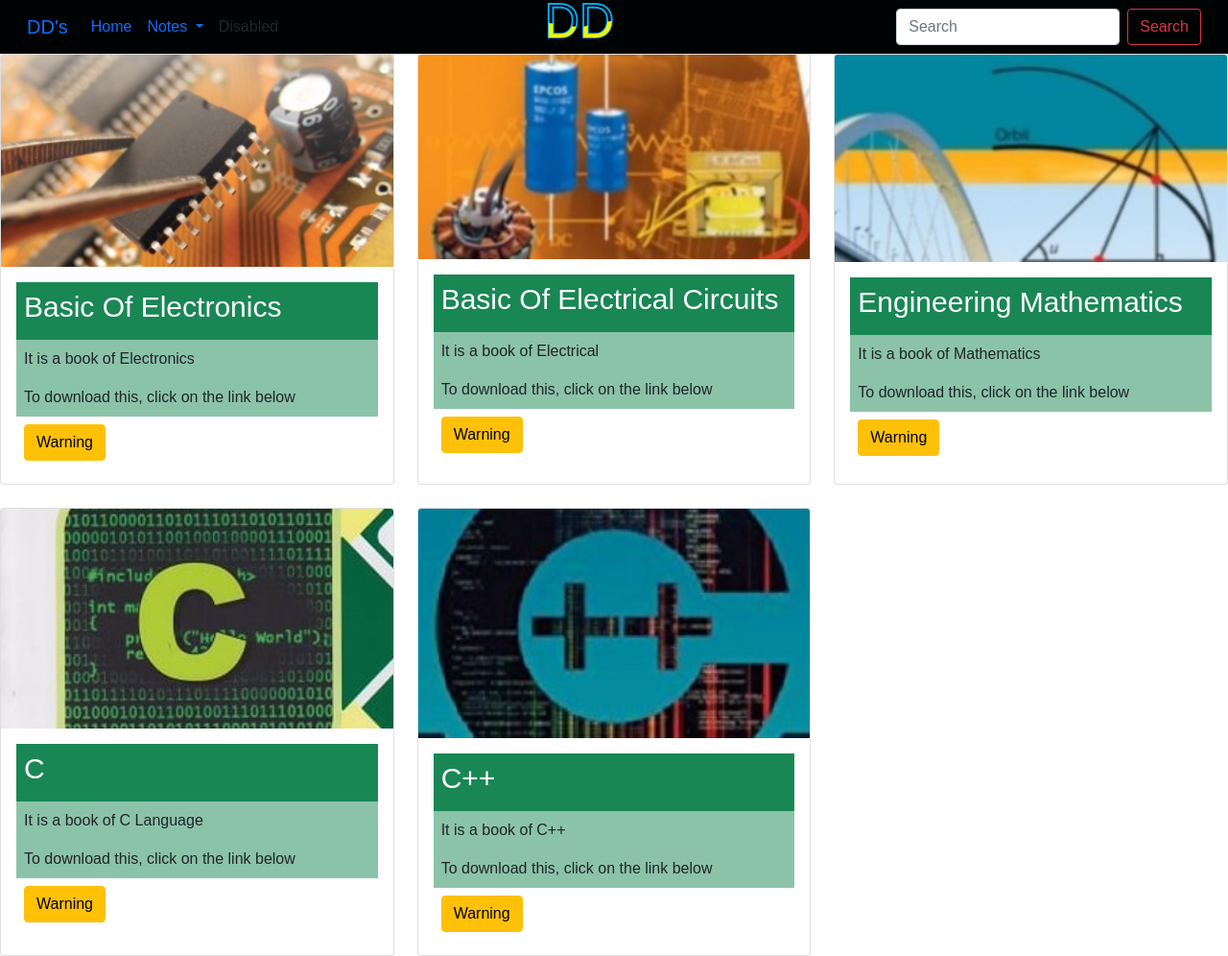
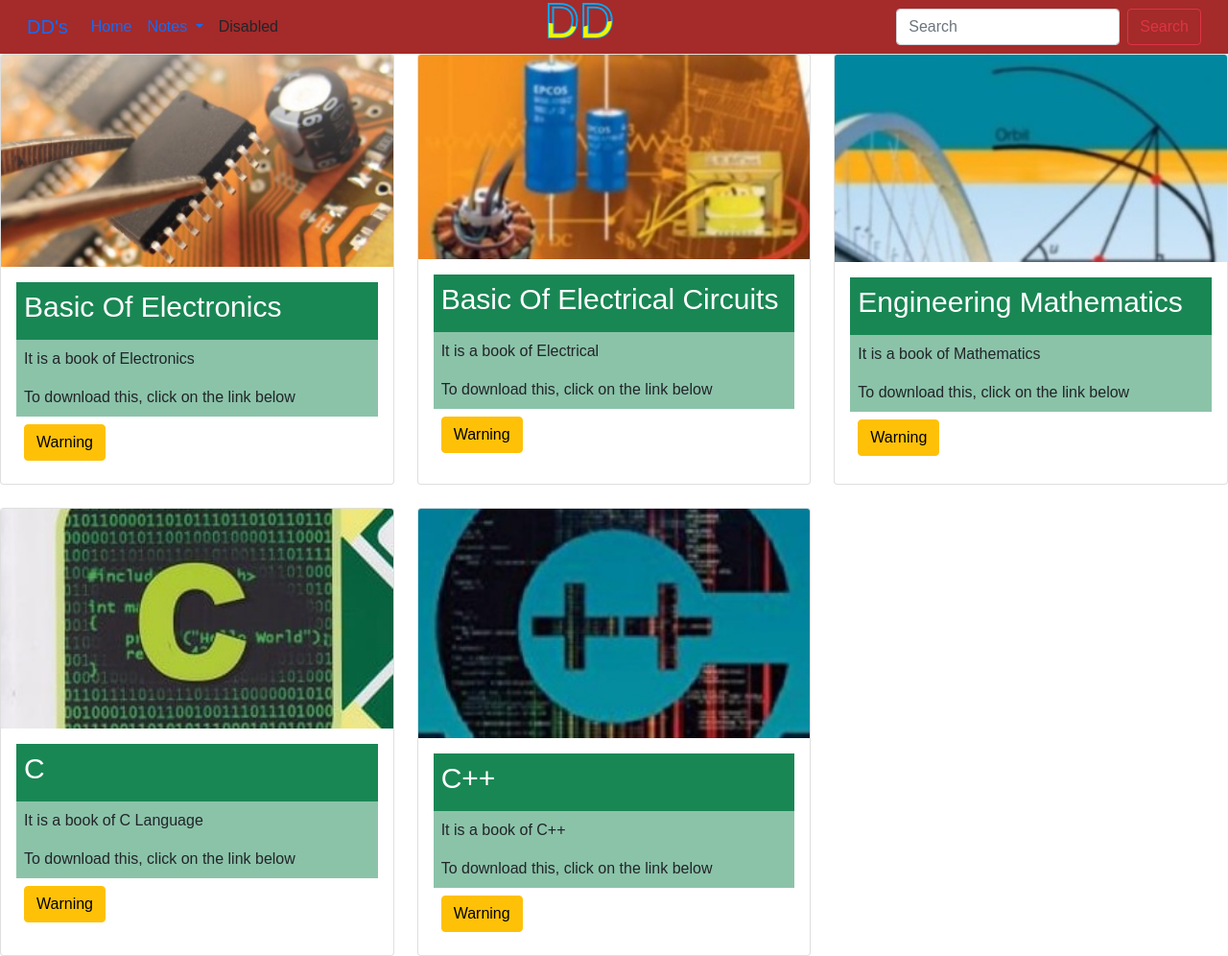
Before and after one commit to Sameerchauhan380/ITNotes, a plain HTML site: page index.html in a window 1280 px wide. Shown: the whole page at 96% size. Drawn offline with nearby package versions, Linux system fonts and the light colour scheme.

Commit message:
Update index.html

```diff
--- a/index.html
+++ b/index.html
@@ -14,7 +14,7 @@
     <nav  class="navbar navbar-expand-lg navbar-danger bg-red">
         <style>
             .bg-red{
-                background-color: rgb(0, 3, 3);
+                background-color: brown;
 
             }
 
```
